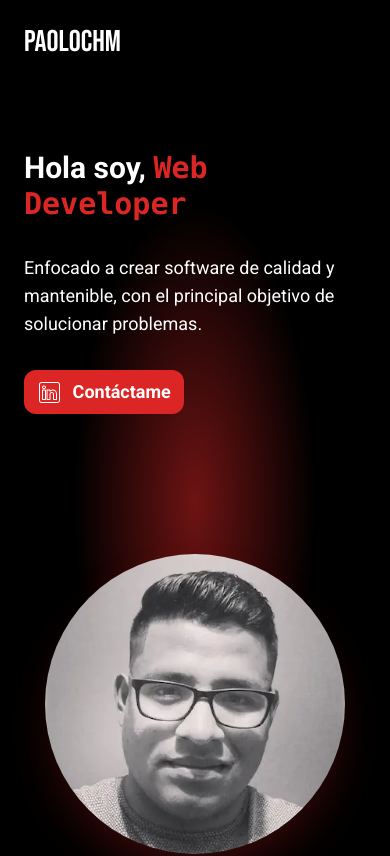
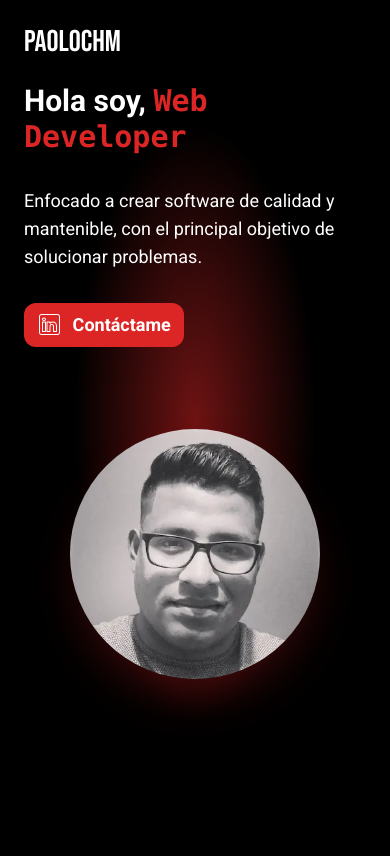
Before and after one commit to paolochmprojects/portafolio, a Next.js app: page / in a window 390 px wide. Shown: the top 856 px of the page. Built offline with nearby package versions, Linux system fonts and the light colour scheme.

Commit message:
[FIX] responsive design

```diff
--- a/src/app/(public)/page.tsx
+++ b/src/app/(public)/page.tsx
@@ -8,7 +8,7 @@ export default function Home() {
   return (
     <main className="flex-grow max-w-screen-xl mx-auto w-full px-6">
       <FadeIn>
-        <section className="min-h-screen flex flex-wrap justify-center mt-20 lg:mt-0 md:gap-10 bg-gradient-radial from-red-600/50 via-black to-transparent">
+        <section className="min-h-screen flex flex-wrap justify-center mt-15 lg:mt-0 lg:gap-10 bg-gradient-radial from-red-600/50 via-black to-transparent">
           <div className="w-[30rem] flex flex-col gap-8 justify-center">
             <h1 className="text-3xl lg:text-5xl font-bold">Hola soy, <HomeTyping /></h1>
             <p className="text-lg">
@@ -23,12 +23,12 @@ export default function Home() {
               Contáctame
             </Link>
           </div>
-          <div className="flex items-center min-w-56">
+          <div className="flex items-start md:items-center min-w-56">
             <AvatarAnimation>
               <Image className="rounded-full shadow-2xl shadow-red-600/30"
                 src="/101404226.webp"
-                width={300}
-                height={300}
+                width={250}
+                height={250}
                 alt="paolochmprojects profile avatar"
               />
             </AvatarAnimation>
```
